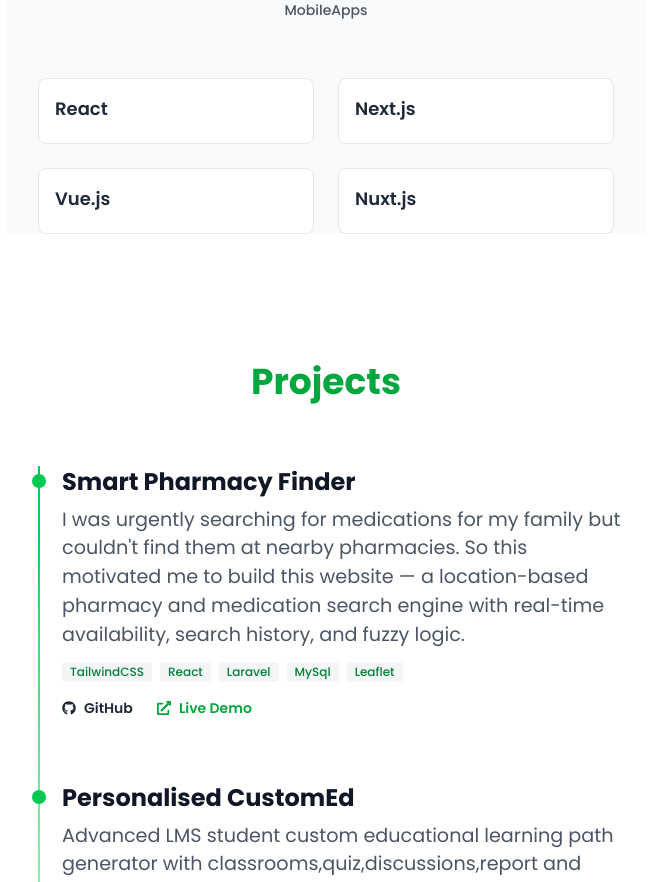
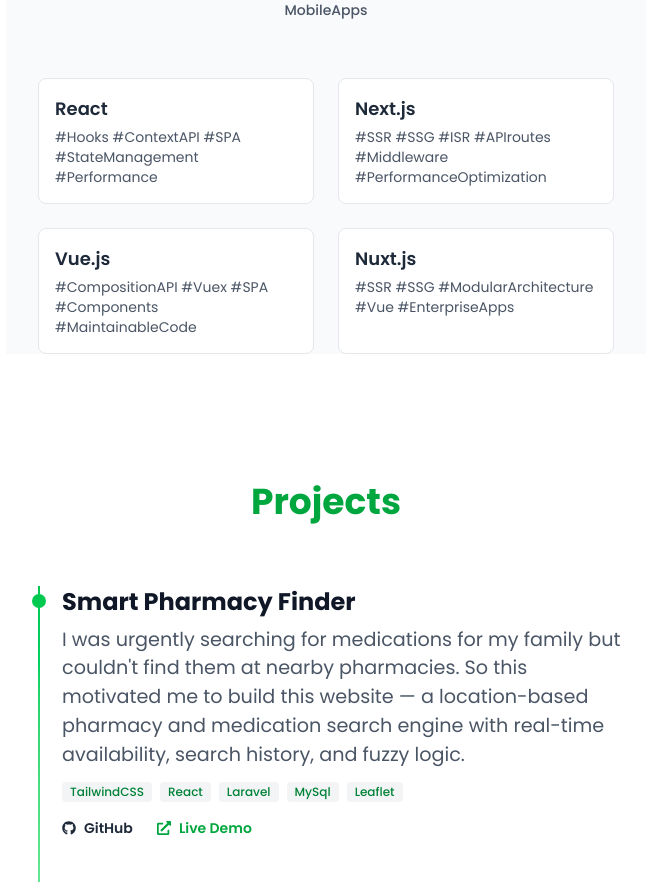
Before and after one commit to solomon-mh/solomon-muhye, a React (Vite) app: page / in a window 1280 px wide. Shown: the part 1460-2342 px from the top of the page, without its empty margins (314-965 px from the left). Built offline with nearby package versions, Linux system fonts and the light colour scheme.

Commit message:
refactor: enhance skill items with descriptions for better clarity

```diff
--- a/src/components/SkillsList.tsx
+++ b/src/components/SkillsList.tsx
@@ -4,10 +4,8 @@ import {
   FaNodeJs,
   FaGitAlt,
   FaDocker,
-  FaLaravel,
   FaAws,
   FaVuejs,
-  FaPhp,
 } from "react-icons/fa";
 import {
   SiPostman,
@@ -19,7 +17,6 @@ import {
   SiNetlify,
   SiNextdotjs,
   SiReact,
-  SiFlutter,
   SiNuxtdotjs,
   SiExpress,
   SiMysql,
@@ -33,61 +30,127 @@ export type SkillCategory =
   | "DevOps"
   | "MobileApps";
 
-type SkillItem = { icon: JSX.Element; label: string };
+type SkillItem = { icon: JSX.Element; label: string; description: string };
 type SkillData = Record<SkillCategory, SkillItem[]>;
 
 export const skillData: SkillData = {
   Frontend: [
-    // {
-    //   icon: <SiTailwindcss />,
-    //   label: "Tailwind CSS",
-    // },
-    { icon: <FaReact />, label: "React" },
+    {
+      icon: <FaReact />,
+      label: "React",
+      description: "#Hooks #ContextAPI #SPA #StateManagement #Performance",
+    },
     {
       icon: <SiNextdotjs />,
       label: "Next.js",
+      description:
+        "#SSR #SSG #ISR #APIroutes #Middleware #PerformanceOptimization",
     },
-    { icon: <FaVuejs />, label: "Vue.js" },
+    {
+      icon: <FaVuejs />,
+      label: "Vue.js",
+      description: "#CompositionAPI #Vuex #SPA #Components #MaintainableCode",
+    },
     {
       icon: <SiNuxtdotjs />,
       label: "Nuxt.js",
+      description: "#SSR #SSG #ModularArchitecture #Vue #EnterpriseApps",
     },
   ],
   Backend: [
-    { icon: <FaNodeJs />, label: "Node.js" },
-    { icon: <SiExpress />, label: "Express" },
-    { icon: <SiNestjs />, label: "NestJS" },
-    { icon: <FaPhp />, label: "PHP" },
-    { icon: <FaLaravel />, label: "Laravel" },
+    {
+      icon: <FaNodeJs />,
+      label: "Node.js",
+      description:
+        "#EventLoop #NonBlockingIO #Streams #Clustering #HighPerformance",
+    },
+    {
+      icon: <SiExpress />,
+      label: "Express",
+      description:
+        "#RESTAPI #Middleware #Routing #ErrorHandling #ScalableBackend",
+    },
+    {
+      icon: <SiNestjs />,
+      label: "NestJS",
+      description:
+        "#TypeScript #DependencyInjection #ModularArchitecture #Testing #EnterpriseBackend",
+    },
   ],
   Database: [
-    { icon: <SiMysql />, label: "MySQL" },
-    { icon: <SiMongodb />, label: "MongoDB" },
+    {
+      icon: <SiMysql />,
+      label: "MySQL",
+      description:
+        "#RelationalDB #SQL #Transactions #Indexing #QueryOptimization",
+    },
+    {
+      icon: <SiMongodb />,
+      label: "MongoDB",
+      description:
+        "#NoSQL #DocumentDB #Aggregation #Sharding #PerformanceTuning",
+    },
     {
       icon: <SiPostgresql />,
       label: "PostgreSQL",
+      description:
+        "#AdvancedSQL #JSONB #FullTextSearch #Indexing #DataIntegrity",
     },
   ],
   Tools: [
-    { icon: <FaGitAlt />, label: "Git" },
-    { icon: <SiPostman />, label: "Postman" },
+    {
+      icon: <FaGitAlt />,
+      label: "Git",
+      description:
+        "#VersionControl #Branching #Rebase #MergeConflicts #Collaboration",
+    },
+    {
+      icon: <SiPostman />,
+      label: "Postman",
+      description:
+        "#APItesting #Automation #Collections #EnvironmentManagement",
+    },
     {
       icon: <SiVercel />,
       label: "Vercel",
+      description: "#Serverless #EdgeFunctions #Deployment #Performance",
     },
-    { icon: <SiNetlify />, label: "Netlify" },
-    { icon: <SiRender />, label: "Render" },
+    {
+      icon: <SiNetlify />,
+      label: "Netlify",
+      description: "#Jamstack #CI/CD #StaticHosting #EdgeFunctions",
+    },
+    {
+      icon: <SiRender />,
+      label: "Render",
+      description:
+        "#CloudDeployment #AutoScaling #WebServices #HighAvailability",
+    },
   ],
   DevOps: [
-    { icon: <FaDocker />, label: "Docker" },
+    {
+      icon: <FaDocker />,
+      label: "Docker",
+      description:
+        "#Containerization #Compose #MultiStageBuilds #ProductionOptimization",
+    },
     {
       icon: <SiVercel />,
       label: "CI/CD",
+      description: "#PipelineAutomation #Testing #Security #Deployment",
     },
-    { icon: <FaAws />, label: "AWS" },
+    {
+      icon: <FaAws />,
+      label: "AWS",
+      description: "#EC2 #S3 #Lambda #AutoScaling #CloudSecurity",
+    },
   ],
   MobileApps: [
-    { icon: <SiReact />, label: "React Native" },
-    { icon: <SiFlutter />, label: "Flutter" },
+    {
+      icon: <SiReact />,
+      label: "React Native",
+      description:
+        "#CrossPlatform #NativeModules #Performance #GestureHandling #MobileApps",
+    },
   ],
 };
```
